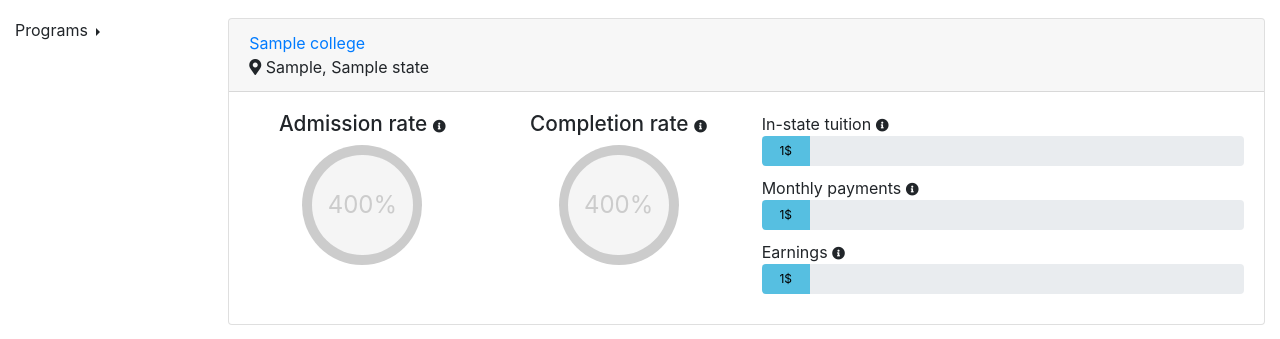
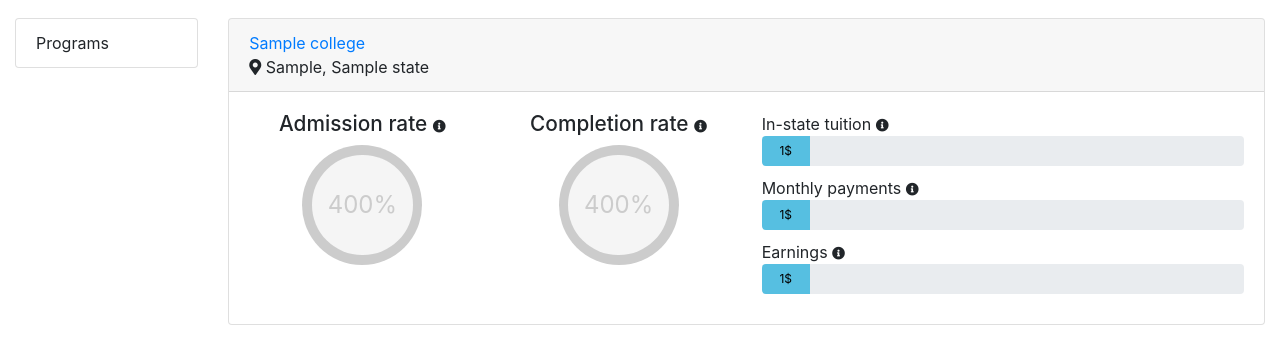
Before and after one commit to metlis/colleges, a Django app: template open_data_app/templates/filtered_colleges.html in a window 1280 px wide. Shown: the part 286-625 px from the top of the page. Run offline with Django 3.2, Linux system fonts and the light colour scheme; tables that the repository leaves empty hold one stand-in row (values such as "Sample post"); the template is opened without the code that fills it: values that come from a table or form of the project are taken from there, most other values are stand-ins (such as "Sample title", 1, 10 or a date in 2020); some libraries are stand-ins or nearby versions.

Commit message:
menu width transformed

```diff
--- a/open_data_app/static/open_data_app/css/listing.css
+++ b/open_data_app/static/open_data_app/css/listing.css
@@ -30,3 +30,17 @@ h4 {
 .card-header p {
   margin-bottom: 0px;
 }
+.list-group-item {
+  display: inline-block;
+  cursor: pointer;
+}
+.dropright .dropdown-toggle::after {
+  border: none;
+}
+.dropdown-menu {
+  width: 300px;
+}
+.dropdown-menu a {
+  white-space: normal;
+  cursor: pointer;
+}
--- a/open_data_app/static/open_data_app/css/listing.styl
+++ b/open_data_app/static/open_data_app/css/listing.styl
@@ -35,3 +35,16 @@ h4
 .card-header
   p
     margin-bottom 0px
+
+.list-group-item
+  display inline-block
+  cursor pointer
+
+.dropright .dropdown-toggle::after
+  border none
+
+.dropdown-menu
+  width 300px
+  a
+    white-space normal
+    cursor pointer
--- a/open_data_app/templates/filtered_colleges.html
+++ b/open_data_app/templates/filtered_colleges.html
@@ -190,10 +190,10 @@
 
 
     <div class="row">
-        <div class="col-2">
-            <ul id="list-menu dropdown-menu" class="list-group">
+        <div class="col-sm-12 col-md-2">
+            <div id="list-menu" class="list-group">
                 {% if inst_level|length > 1 %}
-                    <div class="btn-group dropright">
+                    <div class="list-group-item btn-group dropright">
                         <div class="dropdown-toggle" data-toggle="dropdown" aria-haspopup="true"
                              aria-expanded="false">
                             Level
@@ -207,7 +207,7 @@
                     </div>
                 {% endif %}
                 {% if religous|length > 1 %}
-                    <div class="btn-group dropright">
+                    <div class="list-group-item btn-group dropright">
                         <div class="dropdown-toggle" data-toggle="dropdown" aria-haspopup="true"
                              aria-expanded="false">
                             Religion
@@ -221,7 +221,7 @@
                     </div>
                 {% endif %}
                 {% if carnegie_basic|length > 1 %}
-                    <div class="btn-group dropright">
+                    <div class="list-group-item btn-group dropright">
                         <div class="dropdown-toggle" data-toggle="dropdown" aria-haspopup="true"
                              aria-expanded="false">
                             Carnegie Basic
@@ -235,7 +235,7 @@
                     </div>
                 {% endif %}
                 {% if highest_grad_degree|length > 1 %}
-                    <div class="btn-group dropright">
+                    <div class="list-group-item btn-group dropright">
                         <div class="dropdown-toggle" data-toggle="dropdown" aria-haspopup="true"
                              aria-expanded="false">
                             Highest Degree
@@ -249,21 +249,22 @@
                     </div>
                 {% endif %}
                 {% if locale|length > 1 %}
-                    <div class="btn-group dropright">
+                    <div class="list-group-item btn-group dropright">
                         <div class="dropdown-toggle" data-toggle="dropdown" aria-haspopup="true"
                              aria-expanded="false">
                             Locale
                         </div>
                         <div class="dropdown-menu">
                             {% for l in locale %}
-                                <a class="dropdown-item"
+                                <div><a class="dropdown-item"
                                    onclick="addParam('locale={{ l.0 }}')">{{ l.1 }}</a>
+                                </div>
                             {% endfor %}
                         </div>
                     </div>
                 {% endif %}
                 {% if ownership|length > 1 %}
-                    <div class="btn-group dropright">
+                    <div class="list-group-item btn-group dropright">
                         <div class="dropdown-toggle" data-toggle="dropdown" aria-haspopup="true"
                              aria-expanded="false">
                             Ownership
@@ -276,8 +277,8 @@
                         </div>
                     </div>
                 {% endif %}
-                {% if state_view and state|length > 1 %}
-                    <div class="btn-group dropright">
+                {% if state_view or state_filter and state|length > 1 %}
+                    <div class="list-group-item btn-group dropright">
                         <div class="dropdown-toggle" data-toggle="dropdown" aria-haspopup="true"
                              aria-expanded="false">
                             State
@@ -291,7 +292,7 @@
                     </div>
                 {% endif %}
                 {% if city|length > 1 %}
-                    <div class="btn-group dropright">
+                    <div class="list-group-item btn-group dropright">
                         <div class="dropdown-toggle" data-toggle="dropdown" aria-haspopup="true"
                              aria-expanded="false">
                             City/town
@@ -305,7 +306,7 @@
                     </div>
                 {% endif %}
                 {% if hist_black|length > 1 %}
-                    <div class="btn-group dropright">
+                    <div class="list-group-item btn-group dropright">
                         <div class="dropdown-toggle" data-toggle="dropdown"
                              aria-haspopup="true"
                              aria-expanded="false">
@@ -319,7 +320,7 @@
                 {% endif %}
 
                 {% if predom_black|length > 1 %}
-                    <div class="btn-group dropright">
+                    <div class="list-group-item btn-group dropright">
                         <div class="dropdown-toggle" data-toggle="dropdown"
                              aria-haspopup="true"
                              aria-expanded="false">
@@ -333,7 +334,7 @@
                 {% endif %}
 
                 {% if hispanic|length > 1 %}
-                    <div class="btn-group dropright">
+                    <div class="list-group-item btn-group dropright">
                         <div class="dropdown-toggle" data-toggle="dropdown"
                              aria-haspopup="true"
                              aria-expanded="false">
@@ -347,7 +348,7 @@
                 {% endif %}
 
                 {% if men_only|length > 1 %}
-                    <div class="btn-group dropright">
+                    <div class="list-group-item btn-group dropright">
                         <div class="dropdown-toggle" data-toggle="dropdown"
                              aria-haspopup="true"
                              aria-expanded="false">
@@ -362,7 +363,7 @@
 
 
                 {% if women_only|length > 1 %}
-                    <div class="btn-group dropright">
+                    <div class="list-group-item btn-group dropright">
                         <div class="dropdown-toggle" data-toggle="dropdown"
                              aria-haspopup="true"
                              aria-expanded="false">
@@ -376,7 +377,7 @@
                 {% endif %}
 
                 {% if online_only|length > 1 %}
-                    <div class="btn-group dropright">
+                    <div class="list-group-item btn-group dropright">
                         <div class="dropdown-toggle" data-toggle="dropdown"
                              aria-haspopup="true"
                              aria-expanded="false">
@@ -390,7 +391,7 @@
                 {% endif %}
 
                 {% if cur_operating|length > 1 %}
-                    <div class="btn-group dropright">
+                    <div class="list-group-item btn-group dropright">
                         <div class="dropdown-toggle" data-toggle="dropdown"
                              aria-haspopup="true"
                              aria-expanded="false">
@@ -404,7 +405,7 @@
                 {% endif %}
 
                 {% if academics %}
-                    <div class="btn-group dropright">
+                    <div class="list-group-item btn-group dropright">
                         <div class="dropdown-toggle" data-toggle="dropdown"
                              aria-haspopup="true"
                              aria-expanded="false">
@@ -417,7 +418,7 @@
                         </div>
                     </div>
                 {% endif %}
-            </ul>
+            </div>
         </div>
 
         <div class="col-10">
--- a/open_data_app/views/main_filter.py
+++ b/open_data_app/views/main_filter.py
@@ -46,6 +46,7 @@ def main_filter(request):
                        'filters_vals': filters_vals,
                        'main_filter': True,
                        'maps_key': GOOGLE_MAPS_API,
+                       'state_filter': True,
                        }
             context.update(filters)
             context.update(aggregate_data)
@@ -77,6 +78,7 @@ def main_filter(request):
                    'base_url': base_url,
                    'noindex': True,
                    'maps_key': GOOGLE_MAPS_API,
+                   'state_filter': True,
                    }
         context.update(filters)
         context.update(aggregate_data)
--- a/open_data_app/views/no_val_parameter.py
+++ b/open_data_app/views/no_val_parameter.py
@@ -59,6 +59,7 @@ def filter_no_values(request, param):
                    'filters_vals': filters_vals,
                    'init_param': init_param,
                    'maps_key': GOOGLE_MAPS_API,
+                   'state_filter': True,
                    }
         context.update(filters)
         context.update(aggregate_data)
--- a/open_data_app/views/parameter.py
+++ b/open_data_app/views/parameter.py
@@ -61,6 +61,7 @@ def filter_values(request, param, param_value):
                    'init_param': init_param,
                    'init_param_value': param_value,
                    'maps_key': GOOGLE_MAPS_API,
+                   'state_filter': True,
                    }
         context.update(filters)
         context.update(aggregate_data)
--- a/open_data_app/views/region.py
+++ b/open_data_app/views/region.py
@@ -86,6 +86,7 @@ def get_region_slug(request, region_id, region_slug):
                'base_url': canonical,
                'canonical': canonical,
                'maps_key': GOOGLE_MAPS_API,
+               'state_filter': True,
                }
 
     context.update(filters)
@@ -169,6 +170,7 @@ def get_region_param(request, region_id, region_slug, param, param_value):
                    'noindex': noindex,
                    'filters_vals': filters_vals,
                    'maps_key': GOOGLE_MAPS_API,
+                   'state_filter': True,
                    }
         context.update(filters)
         context.update(aggregate_data)
--- a/open_data_app/views/search.py
+++ b/open_data_app/views/search.py
@@ -43,6 +43,7 @@ def search(request):
                        'noindex': True,
                        'serach_query': query,
                        'maps_key': GOOGLE_MAPS_API,
+                       'state_filter': True,
                        }
 
             context.update(aggregate_data)
```
